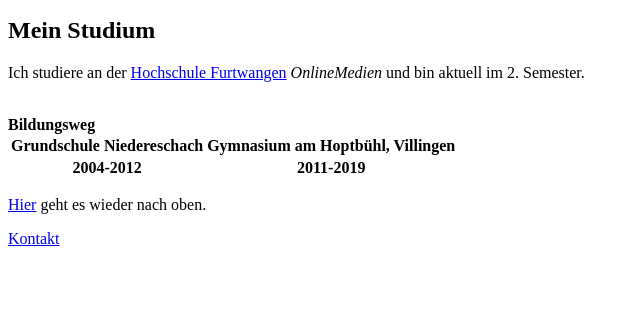
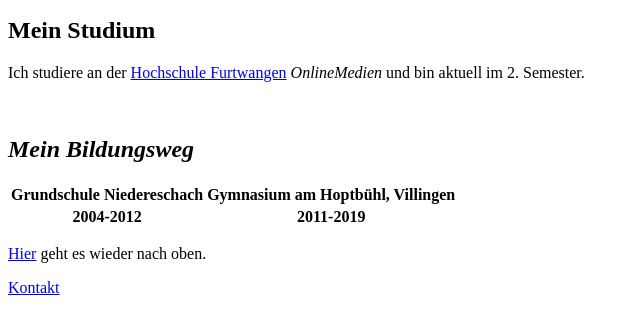
Before and after one commit to ninafranczewski/GIS-SoSe-2021, a plain HTML site: page Praktikumsaufgaben/Aufgabe2.2/Uebermich.html in a window 1280 px wide. Shown: the part 329-660 px from the top of the page, without its empty margins (0-640 px from the left). Drawn offline with Linux system fonts and the light colour scheme.

Commit message:
Update Uebermich.html

```diff
--- a/Praktikumsaufgaben/Aufgabe2.2/Uebermich.html
+++ b/Praktikumsaufgaben/Aufgabe2.2/Uebermich.html
@@ -29,8 +29,8 @@
 
 </br>
 
+<h2><i><b>Mein Bildungsweg</b></i></h2>
 <table>
-    <thead><b>Bildungsweg</b></thead>
 
     <tr>
         <th>Grundschule Niedereschach</th>
```
